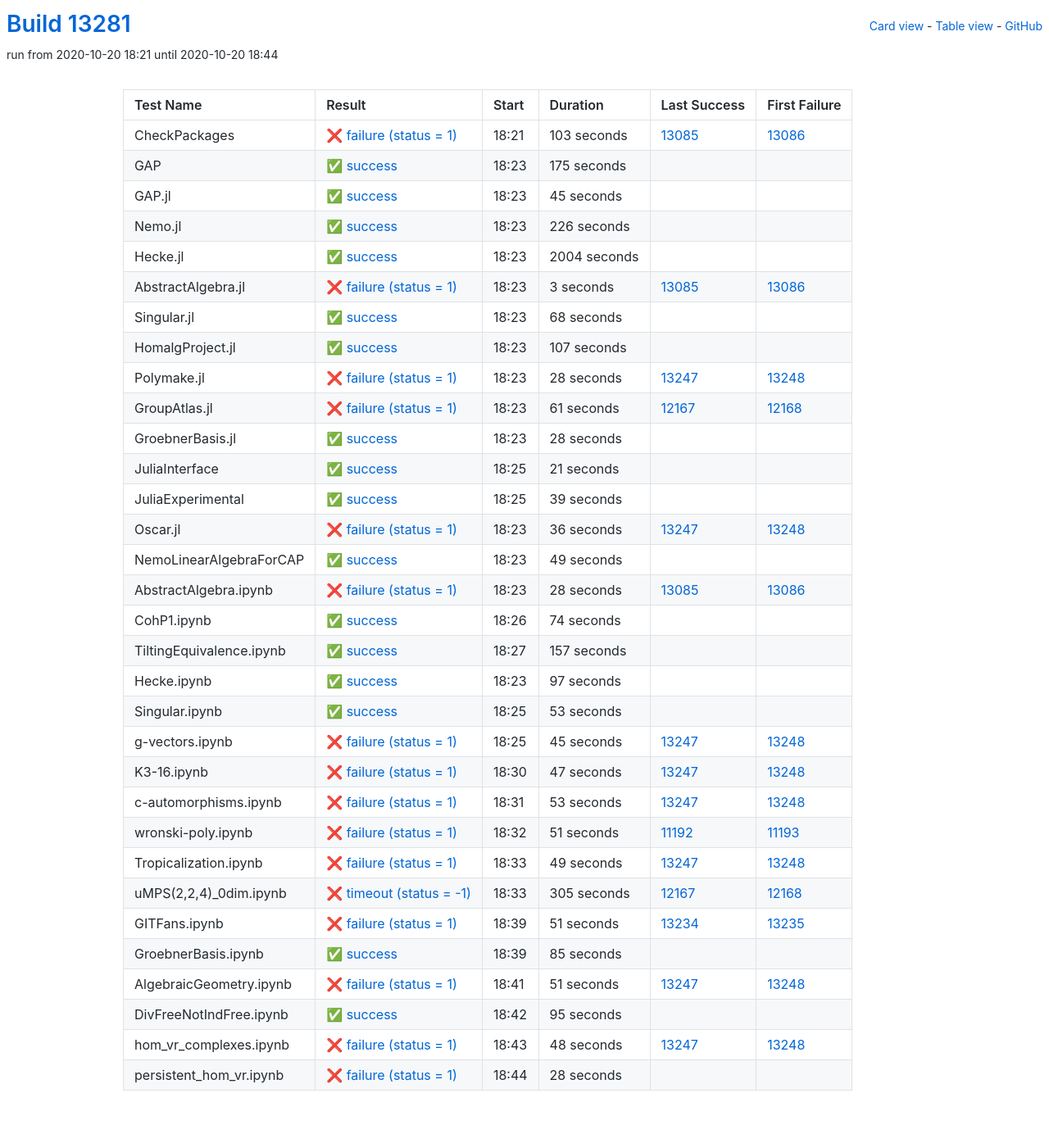
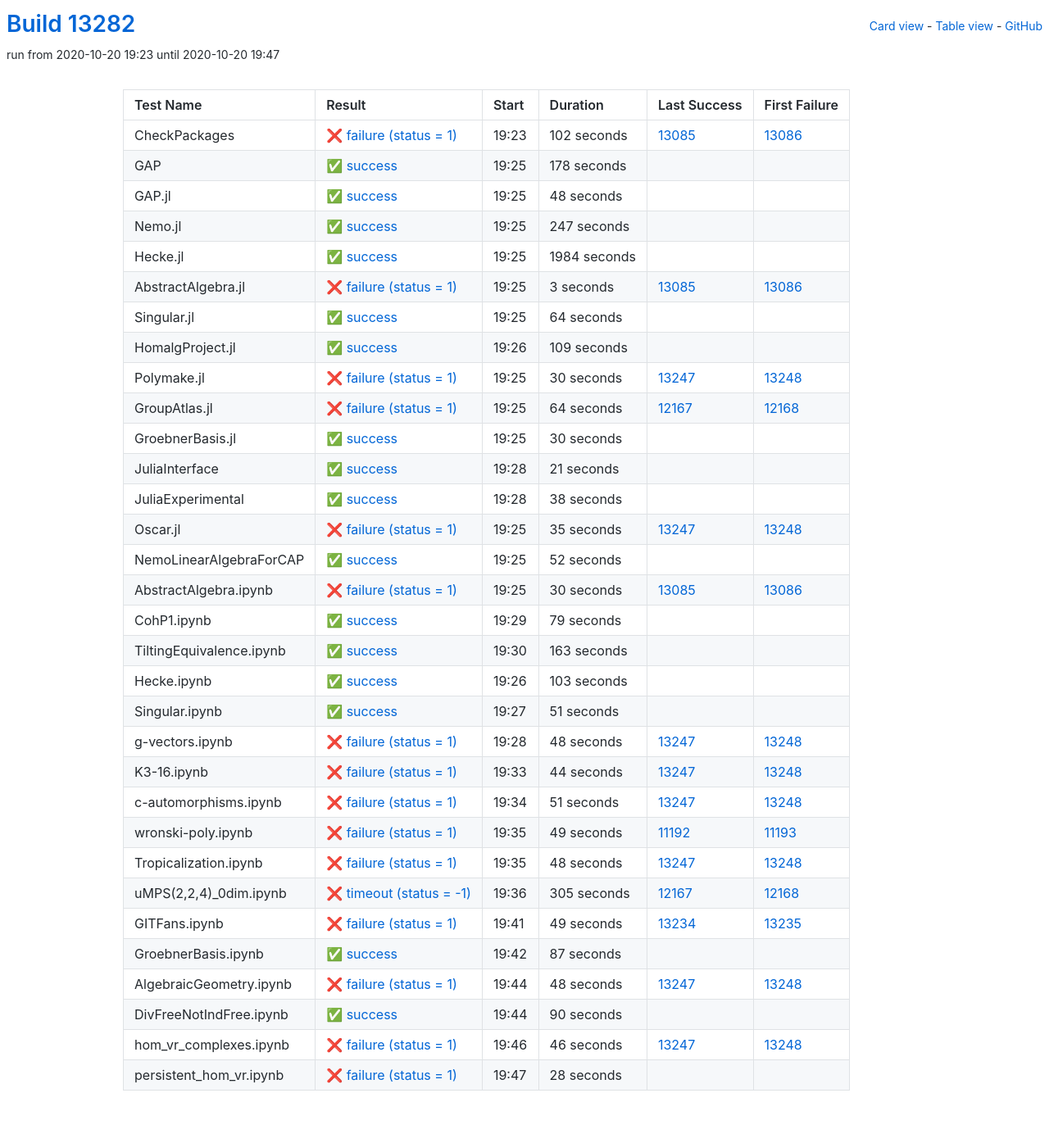
Before and after one commit to oscar-system/oscar-ci-status, a Jekyll site: the page built from table.html, in a window 1280 px wide. Shown: the whole page at 82% size. Built offline with Jekyll 4.4.1, drawn with Linux system fonts in a browser that asks for light colours.

Commit message:
Build #13282

```diff
--- a/_data/ci.yml
+++ b/_data/ci.yml
@@ -1,6 +1,6 @@
 ---
-build: 13281
-build_url: https://oscarci.mathematik.uni-kl.de/job/oscar/13281/
+build: 13282
+build_url: https://oscarci.mathematik.uni-kl.de/job/oscar/13282/
 job: oscar
 organization: oscar-system
 repo: oscar-ci-status
@@ -8,68 +8,68 @@
 tests:
 - name: CheckPackages
   id: checkpackages
-  log: https://oscarci.mathematik.uni-kl.de/job/oscar/13281/artifact/logs/build-13281/CheckPackages.log
-  start: 2020-10-20 18:21
+  log: https://oscarci.mathematik.uni-kl.de/job/oscar/13282/artifact/logs/build-13282/CheckPackages.log
+  start: 2020-10-20 19:23
   success: false
   exitcode: 1
   status: failure
-  duration: 103
+  duration: 102
   last_success: 13085
   last_success_url: https://oscarci.mathematik.uni-kl.de/job/oscar/13085/
   first_failure: 13086
   first_failure_url: https://oscarci.mathematik.uni-kl.de/job/oscar/13086/
 - name: GAP
   id: gap
-  log: https://oscarci.mathematik.uni-kl.de/job/oscar/13281/artifact/logs/build-13281/GAP.log
-  start: 2020-10-20 18:23
+  log: https://oscarci.mathematik.uni-kl.de/job/oscar/13282/artifact/logs/build-13282/GAP.log
+  start: 2020-10-20 19:25
   success: true
   exitcode: 0
   status: success
-  duration: 175
+  duration: 178
   last_success: false
   last_success_url:
   first_failure: false
   first_failure_url:
 - name: GAP.jl
   id: gap-jl
-  log: https://oscarci.mathematik.uni-kl.de/job/oscar/13281/artifact/logs/build-13281/GAP.jl.log
-  start: 2020-10-20 18:23
+  log: https://oscarci.mathematik.uni-kl.de/job/oscar/13282/artifact/logs/build-13282/GAP.jl.log
+  start: 2020-10-20 19:25
   success: true
   exitcode: 0
   status: success
-  duration: 45
+  duration: 48
   last_success: false
   last_success_url:
   first_failure: false
   first_failure_url:
 - name: Nemo.jl
   id: nemo-jl
-  log: https://oscarci.mathematik.uni-kl.de/job/oscar/13281/artifact/logs/build-13281/Nemo.jl.log
-  start: 2020-10-20 18:23
+  log: https://oscarci.mathematik.uni-kl.de/job/oscar/13282/artifact/logs/build-13282/Nemo.jl.log
+  start: 2020-10-20 19:25
   success: true
   exitcode: 0
   status: success
-  duration: 226
+  duration: 247
   last_success: false
   last_success_url:
   first_failure: false
   first_failure_url:
 - name: Hecke.jl
   id: hecke-jl
-  log: https://oscarci.mathematik.uni-kl.de/job/oscar/13281/artifact/logs/build-13281/Hecke.jl.log
-  start: 2020-10-20 18:23
+  log: https://oscarci.mathematik.uni-kl.de/job/oscar/13282/artifact/logs/build-13282/Hecke.jl.log
+  start: 2020-10-20 19:25
   success: true
   exitcode: 0
   status: success
-  duration: 2004
+  duration: 1984
   last_success: false
   last_success_url:
   first_failure: false
   first_failure_url:
 - name: AbstractAlgebra.jl
   id: abstractalgebra-jl
-  log: https://oscarci.mathematik.uni-kl.de/job/oscar/13281/artifact/logs/build-13281/AbstractAlgebra.jl.log
-  start: 2020-10-20 18:23
+  log: https://oscarci.mathematik.uni-kl.de/job/oscar/13282/artifact/logs/build-13282/AbstractAlgebra.jl.log
+  start: 2020-10-20 19:25
   success: false
   exitcode: 1
   status: failure
@@ -80,68 +80,68 @@
   first_failure_url: https://oscarci.mathematik.uni-kl.de/job/oscar/13086/
 - name: Singular.jl
   id: singular-jl
-  log: https://oscarci.mathematik.uni-kl.de/job/oscar/13281/artifact/logs/build-13281/Singular.jl.log
-  start: 2020-10-20 18:23
+  log: https://oscarci.mathematik.uni-kl.de/job/oscar/13282/artifact/logs/build-13282/Singular.jl.log
+  start: 2020-10-20 19:25
   success: true
   exitcode: 0
   status: success
-  duration: 68
+  duration: 64
   last_success: false
   last_success_url:
   first_failure: false
   first_failure_url:
 - name: HomalgProject.jl
   id: homalgproject-jl
-  log: https://oscarci.mathematik.uni-kl.de/job/oscar/13281/artifact/logs/build-13281/HomalgProject.jl.log
-  start: 2020-10-20 18:23
+  log: https://oscarci.mathematik.uni-kl.de/job/oscar/13282/artifact/logs/build-13282/HomalgProject.jl.log
+  start: 2020-10-20 19:26
   success: true
   exitcode: 0
   status: success
-  duration: 107
+  duration: 109
   last_success: false
   last_success_url:
   first_failure: false
   first_failure_url:
 - name: Polymake.jl
   id: polymake-jl
-  log: https://oscarci.mathematik.uni-kl.de/job/oscar/13281/artifact/logs/build-13281/Polymake.jl.log
-  start: 2020-10-20 18:23
+  log: https://oscarci.mathematik.uni-kl.de/job/oscar/13282/artifact/logs/build-13282/Polymake.jl.log
+  start: 2020-10-20 19:25
   success: false
   exitcode: 1
   status: failure
-  duration: 28
+  duration: 30
   last_success: 13247
   last_success_url: https://oscarci.mathematik.uni-kl.de/job/oscar/13247/
   first_failure: 13248
   first_failure_url: https://oscarci.mathematik.uni-kl.de/job/oscar/13248/
 - name: GroupAtlas.jl
   id: groupatlas-jl
-  log: https://oscarci.mathematik.uni-kl.de/job/oscar/13281/artifact/logs/build-13281/GroupAtlas.jl.log
-  start: 2020-10-20 18:23
+  log: https://oscarci.mathematik.uni-kl.de/job/oscar/13282/artifact/logs/build-13282/GroupAtlas.jl.log
+  start: 2020-10-20 19:25
   success: false
   exitcode: 1
   status: failure
-  duration: 61
+  duration: 64
   last_success: 12167
   last_success_url: https://oscarci.mathematik.uni-kl.de/job/oscar/12167/
   first_failure: 12168
   first_failure_url: https://oscarci.mathematik.uni-kl.de/job/oscar/12168/
 - name: GroebnerBasis.jl
   id: groebnerbasis-jl
-  log: https://oscarci.mathematik.uni-kl.de/job/oscar/13281/artifact/logs/build-13281/GroebnerBasis.jl.log
-  start: 2020-10-20 18:23
+  log: https://oscarci.mathematik.uni-kl.de/job/oscar/13282/artifact/logs/build-13282/GroebnerBasis.jl.log
+  start: 2020-10-20 19:25
   success: true
   exitcode: 0
   status: success
-  duration: 28
+  duration: 30
   last_success: false
   last_success_url:
   first_failure: false
   first_failure_url:
 - name: JuliaInterface
   id: juliainterface
-  log: https://oscarci.mathematik.uni-kl.de/job/oscar/13281/artifact/logs/build-13281/JuliaInterface.log
-  start: 2020-10-20 18:25
+  log: https://oscarci.mathematik.uni-kl.de/job/oscar/13282/artifact/logs/build-13282/JuliaInterface.log
+  start: 2020-10-20 19:28
   success: true
   exitcode: 0
   status: success
@@ -152,164 +152,164 @@
   first_failure_url:
 - name: JuliaExperimental
   id: juliaexperimental
-  log: https://oscarci.mathematik.uni-kl.de/job/oscar/13281/artifact/logs/build-13281/JuliaExperimental.log
-  start: 2020-10-20 18:25
+  log: https://oscarci.mathematik.uni-kl.de/job/oscar/13282/artifact/logs/build-13282/JuliaExperimental.log
+  start: 2020-10-20 19:28
   success: true
   exitcode: 0
   status: success
-  duration: 39
+  duration: 38
   last_success: false
   last_success_url:
   first_failure: false
   first_failure_url:
 - name: Oscar.jl
   id: oscar-jl
-  log: https://oscarci.mathematik.uni-kl.de/job/oscar/13281/artifact/logs/build-13281/Oscar.jl.log
-  start: 2020-10-20 18:23
+  log: https://oscarci.mathematik.uni-kl.de/job/oscar/13282/artifact/logs/build-13282/Oscar.jl.log
+  start: 2020-10-20 19:25
   success: false
   exitcode: 1
   status: failure
-  duration: 36
+  duration: 35
   last_success: 13247
   last_success_url: https://oscarci.mathematik.uni-kl.de/job/oscar/13247/
   first_failure: 13248
   first_failure_url: https://oscarci.mathematik.uni-kl.de/job/oscar/13248/
 - name: NemoLinearAlgebraForCAP
   id: nemolinearalgebraforcap
-  log: https://oscarci.mathematik.uni-kl.de/job/oscar/13281/artifact/logs/build-13281/NemoLinearAlgebraForCAP.log
-  start: 2020-10-20 18:23
+  log: https://oscarci.mathematik.uni-kl.de/job/oscar/13282/artifact/logs/build-13282/NemoLinearAlgebraForCAP.log
+  start: 2020-10-20 19:25
   success: true
   exitcode: 0
   status: success
-  duration: 49
+  duration: 52
   last_success: false
   last_success_url:
   first_failure: false
   first_failure_url:
 - name: AbstractAlgebra.ipynb
   id: abstractalgebra-ipynb
-  log: https://oscarci.mathematik.uni-kl.de/job/oscar/13281/artifact/logs/build-13281/AbstractAlgebra.ipynb.log
-  start: 2020-10-20 18:23
+  log: https://oscarci.mathematik.uni-kl.de/job/oscar/13282/artifact/logs/build-13282/AbstractAlgebra.ipynb.log
+  start: 2020-10-20 19:25
   success: false
   exitcode: 1
   status: failure
-  duration: 28
+  duration: 30
   last_success: 13085
   last_success_url: https://oscarci.mathematik.uni-kl.de/job/oscar/13085/
   first_failure: 13086
   first_failure_url: https://oscarci.mathematik.uni-kl.de/job/oscar/13086/
 - name: CohP1.ipynb
   id: cohp1-ipynb
-  log: https://oscarci.mathematik.uni-kl.de/job/oscar/13281/artifact/logs/build-13281/CohP1.ipynb.log
-  start: 2020-10-20 18:26
+  log: https://oscarci.mathematik.uni-kl.de/job/oscar/13282/artifact/logs/build-13282/CohP1.ipynb.log
+  start: 2020-10-20 19:29
   success: true
   exitcode: 0
   status: success
-  duration: 74
+  duration: 79
   last_success: false
   last_success_url:
   first_failure: false
   first_failure_url:
 - name: TiltingEquivalence.ipynb
   id: tiltingequivalence-ipynb
-  log: https://oscarci.mathematik.uni-kl.de/job/oscar/13281/artifact/logs/build-13281/TiltingEquivalence.ipynb.log
-  start: 2020-10-20 18:27
+  log: https://oscarci.mathematik.uni-kl.de/job/oscar/13282/artifact/logs/build-13282/TiltingEquivalence.ipynb.log
+  start: 2020-10-20 19:30
   success: true
   exitcode: 0
   status: success
-  duration: 157
+  duration: 163
   last_success: false
   last_success_url:
   first_failure: false
   first_failure_url:
 - name: Hecke.ipynb
   id: hecke-ipynb
-  log: https://oscarci.mathematik.uni-kl.de/job/oscar/13281/artifact/logs/build-13281/Hecke.ipynb.log
-  start: 2020-10-20 18:23
+  log: https://oscarci.mathematik.uni-kl.de/job/oscar/13282/artifact/logs/build-13282/Hecke.ipynb.log
+  start: 2020-10-20 19:26
   success: true
   exitcode: 0
   status: success
-  duration: 97
+  duration: 103
   last_success: false
   last_success_url:
   first_failure: false
   first_failure_url:
 - name: Singular.ipynb
   id: singular-ipynb
-  log: https://oscarci.mathematik.uni-kl.de/job/oscar/13281/artifact/logs/build-13281/Singular.ipynb.log
-  start: 2020-10-20 18:25
+  log: https://oscarci.mathematik.uni-kl.de/job/oscar/13282/artifact/logs/build-13282/Singular.ipynb.log
+  start: 2020-10-20 19:27
   success: true
   exitcode: 0
   status: success
-  duration: 53
+  duration: 51
   last_success: false
   last_success_url:
   first_failure: false
   first_failure_url:
 - name: g-vectors.ipynb
   id: g-vectors-ipynb
-  log: https://oscarci.mathematik.uni-kl.de/job/oscar/13281/artifact/logs/build-13281/g-vectors.ipynb.log
-  start: 2020-10-20 18:25
+  log: https://oscarci.mathematik.uni-kl.de/job/oscar/13282/artifact/logs/build-13282/g-vectors.ipynb.log
+  start: 2020-10-20 19:28
   success: false
   exitcode: 1
   status: failure
-  duration: 45
+  duration: 48
   last_success: 13247
   last_success_url: https://oscarci.mathematik.uni-kl.de/job/oscar/13247/
   first_failure: 13248
   first_failure_url: https://oscarci.mathematik.uni-kl.de/job/oscar/13248/
 - name: K3-16.ipynb
   id: k3-16-ipynb
-  log: https://oscarci.mathematik.uni-kl.de/job/oscar/13281/artifact/logs/build-13281/K3-16.ipynb.log
-  start: 2020-10-20 18:30
+  log: https://oscarci.mathematik.uni-kl.de/job/oscar/13282/artifact/logs/build-13282/K3-16.ipynb.log
+  start: 2020-10-20 19:33
   success: false
   exitcode: 1
   status: failure
-  duration: 47
+  duration: 44
   last_success: 13247
   last_success_url: https://oscarci.mathematik.uni-kl.de/job/oscar/13247/
   first_failure: 13248
   first_failure_url: https://oscarci.mathematik.uni-kl.de/job/oscar/13248/
 - name: c-automorphisms.ipynb
   id: c-automorphisms-ipynb
-  log: https://oscarci.mathematik.uni-kl.de/job/oscar/13281/artifact/logs/build-13281/c-automorphisms.ipynb.log
-  start: 2020-10-20 18:31
+  log: https://oscarci.mathematik.uni-kl.de/job/oscar/13282/artifact/logs/build-13282/c-automorphisms.ipynb.log
+  start: 2020-10-20 19:34
   success: false
   exitcode: 1
   status: failure
-  duration: 53
+  duration: 51
   last_success: 13247
   last_success_url: https://oscarci.mathematik.uni-kl.de/job/oscar/13247/
   first_failure: 13248
   first_failure_url: https://oscarci.mathematik.uni-kl.de/job/oscar/13248/
 - name: wronski-poly.ipynb
   id: wronski-poly-ipynb
-  log: https://oscarci.mathematik.uni-kl.de/job/oscar/13281/artifact/logs/build-13281/wronski-poly.ipynb.log
-  start: 2020-10-20 18:32
+  log: https://oscarci.mathematik.uni-kl.de/job/oscar/13282/artifact/logs/build-13282/wronski-poly.ipynb.log
+  start: 2020-10-20 19:35
   success: false
   exitcode: 1
   status: failure
-  duration: 51
+  duration: 49
   last_success: 11192
   last_success_url: https://oscarci.mathematik.uni-kl.de/job/oscar/11192/
   first_failure: 11193
   first_failure_url: https://oscarci.mathematik.uni-kl.de/job/oscar/11193/
 - name: Tropicalization.ipynb
   id: tropicalization-ipynb
-  log: https://oscarci.mathematik.uni-kl.de/job/oscar/13281/artifact/logs/build-13281/Tropicalization.ipynb.log
-  start: 2020-10-20 18:33
+  log: https://oscarci.mathematik.uni-kl.de/job/oscar/13282/artifact/logs/build-13282/Tropicalization.ipynb.log
+  start: 2020-10-20 19:35
   success: false
   exitcode: 1
   status: failure
-  duration: 49
+  duration: 48
   last_success: 13247
   last_success_url: https://oscarci.mathematik.uni-kl.de/job/oscar/13247/
   first_failure: 13248
   first_failure_url: https://oscarci.mathematik.uni-kl.de/job/oscar/13248/
 - name: uMPS(2,2,4)_0dim.ipynb
   id: umps-2-2-4-0dim-ipynb
-  log: https://oscarci.mathematik.uni-kl.de/job/oscar/13281/artifact/logs/build-13281/uMPS-2-2-4-_0dim.ipynb.log
-  start: 2020-10-20 18:33
+  log: https://oscarci.mathematik.uni-kl.de/job/oscar/13282/artifact/logs/build-13282/uMPS-2-2-4-_0dim.ipynb.log
+  start: 2020-10-20 19:36
   success: false
   exitcode: -1
   status: timeout
@@ -320,56 +320,32 @@
   first_failure_url: https://oscarci.mathematik.uni-kl.de/job/oscar/12168/
 - name: GITFans.ipynb
   id: gitfans-ipynb
-  log: https://oscarci.mathematik.uni-kl.de/job/oscar/13281/artifact/logs/build-13281/GITFans.ipynb.log
-  start: 2020-10-20 18:39
+  log: https://oscarci.mathematik.uni-kl.de/job/oscar/13282/artifact/logs/build-13282/GITFans.ipynb.log
+  start: 2020-10-20 19:41
   success: false
   exitcode: 1
   status: failure
-  duration: 51
+  duration: 49
   last_success: 13234
   last_success_url: https://oscarci.mathematik.uni-kl.de/job/oscar/13234/
   first_failure: 13235
   first_failure_url: https://oscarci.mathematik.uni-kl.de/job/oscar/13235/
 - name: GroebnerBasis.ipynb
   id: groebnerbasis-ipynb
-  log: https://oscarci.mathematik.uni-kl.de/job/oscar/13281/artifact/logs/build-13281/GroebnerBasis.ipynb.log
-  start: 2020-10-20 18:39
+  log: https://oscarci.mathematik.uni-kl.de/job/oscar/13282/artifact/logs/build-13282/GroebnerBasis.ipynb.log
+  start: 2020-10-20 19:42
   success: true
   exitcode: 0
   status: success
-  duration: 85
+  duration: 87
   last_success: false
   last_success_url:
   first_failure: false
   first_failure_url:
 - name: AlgebraicGeometry.ipynb
   id: algebraicgeometry-ipynb
-  log: https://oscarci.mathematik.uni-kl.de/job/oscar/13281/artifact/logs/build-13281/AlgebraicGeometry.ipynb.log
-  start: 2020-10-20 18:41
-  success: false
-  exitcode: 1
-  status: failure
-  duration: 51
-  last_success: 13247
-  last_success_url: https://oscarci.mathematik.uni-kl.de/job/oscar/13247/
-  first_failure: 13248
-  first_failure_url: https://oscarci.mathematik.uni-kl.de/job/oscar/13248/
-- name: DivFreeNotIndFree.ipynb
-  id: divfreenotindfree-ipynb
-  log: https://oscarci.mathematik.uni-kl.de/job/oscar/13281/artifact/logs/build-13281/DivFreeNotIndFree.ipynb.log
-  start: 2020-10-20 18:42
-  success: true
-  exitcode: 0
-  status: success
-  duration: 95
-  last_success: false
-  last_success_url:
-  first_failure: false
-  first_failure_url:
-- name: hom_vr_complexes.ipynb
-  id: hom-vr-complexes-ipynb
-  log: https://oscarci.mathematik.uni-kl.de/job/oscar/13281/artifact/logs/build-13281/hom_vr_complexes.ipynb.log
-  start: 2020-10-20 18:43
+  log: https://oscarci.mathematik.uni-kl.de/job/oscar/13282/artifact/logs/build-13282/AlgebraicGeometry.ipynb.log
+  start: 2020-10-20 19:44
   success: false
   exitcode: 1
   status: failure
@@ -378,10 +354,34 @@
   last_success_url: https://oscarci.mathematik.uni-kl.de/job/oscar/13247/
   first_failure: 13248
   first_failure_url: https://oscarci.mathematik.uni-kl.de/job/oscar/13248/
+- name: DivFreeNotIndFree.ipynb
+  id: divfreenotindfree-ipynb
+  log: https://oscarci.mathematik.uni-kl.de/job/oscar/13282/artifact/logs/build-13282/DivFreeNotIndFree.ipynb.log
+  start: 2020-10-20 19:44
+  success: true
+  exitcode: 0
+  status: success
+  duration: 90
+  last_success: false
+  last_success_url:
+  first_failure: false
+  first_failure_url:
+- name: hom_vr_complexes.ipynb
+  id: hom-vr-complexes-ipynb
+  log: https://oscarci.mathematik.uni-kl.de/job/oscar/13282/artifact/logs/build-13282/hom_vr_complexes.ipynb.log
+  start: 2020-10-20 19:46
+  success: false
+  exitcode: 1
+  status: failure
+  duration: 46
+  last_success: 13247
+  last_success_url: https://oscarci.mathematik.uni-kl.de/job/oscar/13247/
+  first_failure: 13248
+  first_failure_url: https://oscarci.mathematik.uni-kl.de/job/oscar/13248/
 - name: persistent_hom_vr.ipynb
   id: persistent-hom-vr-ipynb
-  log: https://oscarci.mathematik.uni-kl.de/job/oscar/13281/artifact/logs/build-13281/persistent_hom_vr.ipynb.log
-  start: 2020-10-20 18:44
+  log: https://oscarci.mathematik.uni-kl.de/job/oscar/13282/artifact/logs/build-13282/persistent_hom_vr.ipynb.log
+  start: 2020-10-20 19:47
   success: false
   exitcode: 1
   status: failure
```
Also changed, not shown: README.md.
